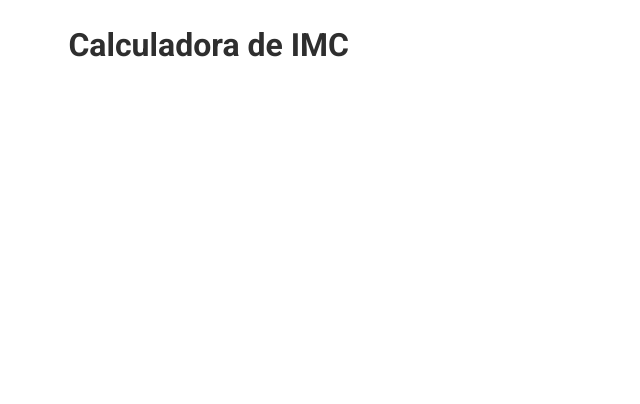
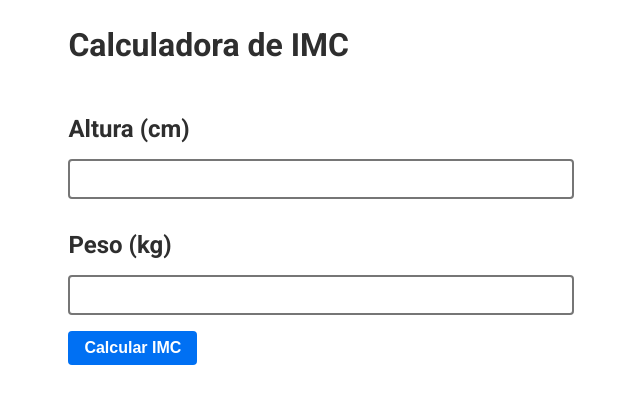
Before and after one commit to cvaldivia83/next-exercises, a Next.js app: page /imc in a window 1280 px wide. Shown: the top 404 px of the page, without its empty margins (66-706 px from the left). Built offline with nearby package versions, Linux system fonts and the light colour scheme.

Commit message:
feat(imc): add imc page

```diff
--- /dev/null
+++ b/src/app/components/IMC.tsx
@@ -0,0 +1,36 @@
+"use client"
+
+import Container from "../components/Container";
+import H1Title from "../components/H1Title";
+import Input from "../components/Input";
+import Button from '../components/Button';
+import { FormEvent, useState } from 'react';
+
+const Imc = () => {
+  const [height, setHeight] = useState('');
+  const [weight, setWeight] = useState('');
+  const [imc, setImc] = useState(0);
+
+  function handleSubmit(event: FormEvent<HTMLFormElement>) {
+    event.preventDefault();
+    const heightMeters = Number(height)/100 * Number(height)/100 ;
+    const results = (Number(weight)/ heightMeters).toFixed(2);
+    setImc(Number(results));
+  }
+
+  return (
+    <Container>
+      <H1Title>Calculadora de IMC</H1Title>
+
+      <form action="" onSubmit={handleSubmit}>
+        <Input label="Altura (cm)" name="altura" type="text" value={height} setValue={setHeight} />
+        <Input label="Peso (kg)" name="peso" type="text" value={weight} setValue={setWeight} />
+
+        <Button type="submit">Calcular IMC</Button>
+        <p>{ imc === 0 ? "" : `Seu IMC é de ${imc}`}</p>
+      </form>
+    </Container>
+  )
+}
+
+export default Imc;
--- a/src/app/imc/page.tsx
+++ b/src/app/imc/page.tsx
@@ -1,12 +1,16 @@
-import Container from "../components/Container";
-import H1Title from "../components/H1Title";
 
-const Imc = () => {
+import { Metadata } from "next";
+import Imc from "../components/IMC";
+
+export const metadata: Metadata = {
+  title: "Calculadora de IMC",
+  description: "Calculadora de IMC: insira seu peso e sua altura e a calculadora faz todo o trabalho para você e retorna o seu Índice de Massa Corporal"
+}
+
+const Page = () => {
   return (
-    <Container>
-      <H1Title>Calculadora de IMC</H1Title>
-    </Container>
+    <Imc />
   )
 }
 
-export default Imc;
+export default Page;
```
